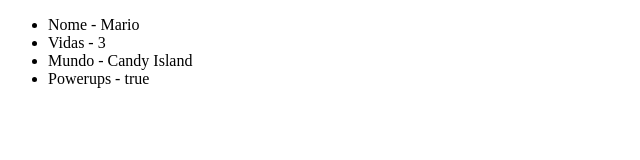
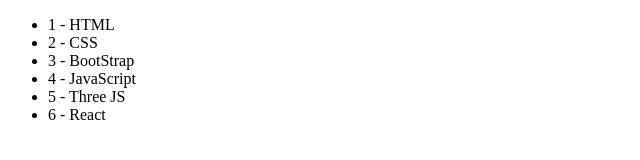
Before and after one commit to Trevis710/CursoVuejs, a website: page aula4.html in a window 1280 px wide. Shown: the whole page, without its empty margins (0-640 px from the left). Drawn offline with nearby package versions, Linux system fonts and the light colour scheme.

Commit message:
Termino da aula 4

```diff
--- a/aula4.html
+++ b/aula4.html
@@ -9,7 +9,7 @@
 
     <div id="app">
         <ul>
-            <li v-for="(value,key, index) in  player"> {{key}} - {{value}}</li>
+            <li v-for="(index, i) in  aprendizado"> {{i+1}} - {{index}} </li>
         </ul>
     </div>
 
@@ -17,12 +17,7 @@
         var app = new Vue ({
             el: '#app',
             data:{
-                player:{
-                    Nome:"Mario",
-                    Vidas: 3,
-                    Mundo: "Candy Island",
-                    Powerups: true
-                }
+                aprendizado: ["HTML", "CSS", "BootStrap", "JavaScript", "Three JS", "React"]
             }
         })
     </script>
```
